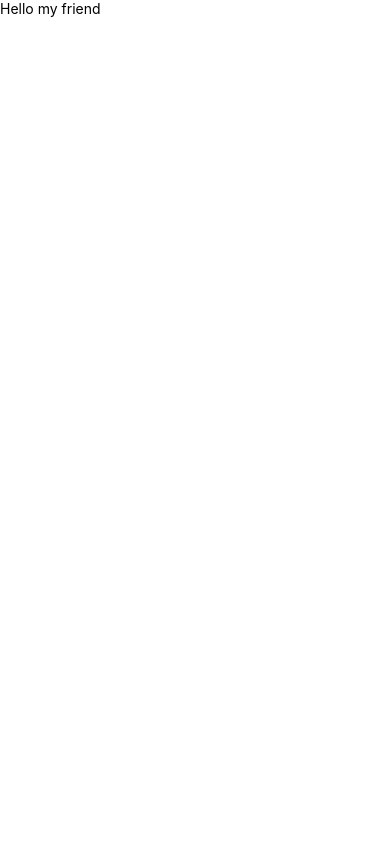
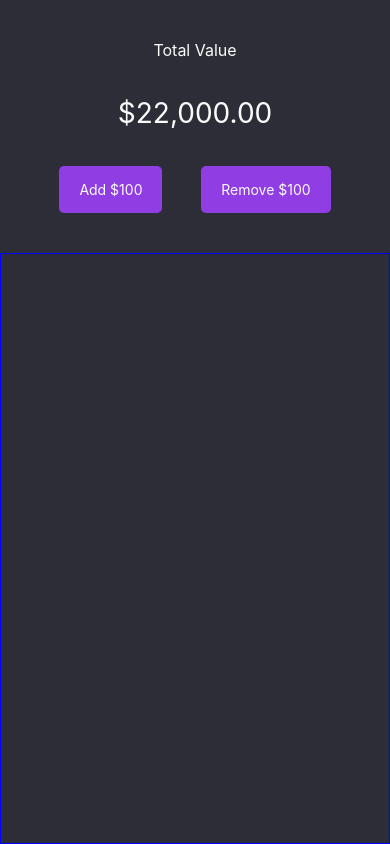
Before and after one commit to gabrielEloy/react-native-http-testing, a React Native app: screen / in a window 390 px wide. Built offline with nearby package versions, Linux system fonts and the light colour scheme.

Commit message:
✨ added header

```diff
--- a/App.js
+++ b/App.js
@@ -1,12 +1,33 @@
-import React from 'react'
-import { View, Text } from 'react-native'
+import React from 'react';
+import {View, Text, StyleSheet, SafeAreaView} from 'react-native';
+import TotalArea from './src/pages/main/totalArea';
 
 const App = () => {
   return (
-    <View>
-      <Text>Hello my friend</Text>
+    <View style={styles.contentArea}>
+      <SafeAreaView style={styles.appContainer}>
+        <View style={styles.totalContainer}>
+          <TotalArea />
+        </View>
+        <View style={styles.bodyContainer} />
+      </SafeAreaView>
     </View>
-  )
-}
+  );
+};
 
-export default App
+const styles = StyleSheet.create({
+  appContainer: {
+    flex: 1,
+  },
+  contentArea: {flex: 1, backgroundColor: '#2D2D38'},
+  totalContainer: {
+    flex: 3,
+  },
+  bodyContainer: {
+    flex: 7,
+    borderColor: 'blue',
+    borderWidth: 1,
+  },
+});
+
+export default App;
--- /dev/null
+++ b/src/components/Button/index.js
@@ -0,0 +1,16 @@
+import React from 'react';
+import {TouchableOpacity, Text} from 'react-native';
+import styles from './styles';
+
+const Button = props => {
+  const buttonStyle = [styles.container, props.buttonStyle];
+  const newprops = {...props};
+
+  if(typeof props.children === 'string'){
+    newprops.children = <Text style={styles.text}>{props.children}</Text>;
+  }
+
+  return <TouchableOpacity style={buttonStyle} {...newprops} />;
+};
+
+export default Button;
--- /dev/null
+++ b/src/components/Button/styles.js
@@ -0,0 +1,18 @@
+import {StyleSheet} from 'react-native';
+
+const styles = StyleSheet.create({
+  container: {
+    backgroundColor: '#903EE3',
+    paddingVertical: 15,
+    paddingHorizontal: 20,
+    borderRadius: 5,
+  },
+  removeBackground: {
+    backgroundColor: 'rgba(0,0,0,0)',
+  },
+  text: {
+    color: '#FBFBFB'
+  }
+});
+
+export default styles;
--- /dev/null
+++ b/src/pages/main/totalArea/index.js
@@ -0,0 +1,28 @@
+import React from 'react';
+import {View, Text} from 'react-native';
+import {styles} from './styles';
+import Button from '../../../components/Button';
+
+const TotalArea = ({total = 22000}) => {
+  const formatter = new Intl.NumberFormat('en-US', {
+    style: 'currency',
+    currency: 'USD',
+  });
+
+    return (
+    <View style={styles.container}>
+      <Text style={styles.totalDesc}>Total Value</Text>
+      <Text style={styles.total}>{formatter.format(total)}</Text>
+      <View style={styles.buttonsContainer}>
+        <Button>
+            Add $100
+        </Button>
+        <Button>
+            Remove $100
+        </Button>
+      </View>
+    </View>
+  );
+};
+
+export default TotalArea;
--- /dev/null
+++ b/src/pages/main/totalArea/styles.js
@@ -0,0 +1,24 @@
+import {StyleSheet} from 'react-native';
+
+export const styles = StyleSheet.create({
+  container: {
+    flex: 1,
+    alignItems: 'center',
+    paddingVertical: 40,
+    justifyContent: 'space-between',
+  },
+  buttonsContainer: {
+    flexDirection: 'row',
+    justifyContent: 'space-around',
+    width: '100%',
+    paddingHorizontal: 40
+  },
+  total: {
+      fontSize: 28,
+      color: '#FBFBFB',
+  },
+  totalDesc: {
+    fontSize: 16,
+    color: '#FBFBFB',
+  }
+});
```
